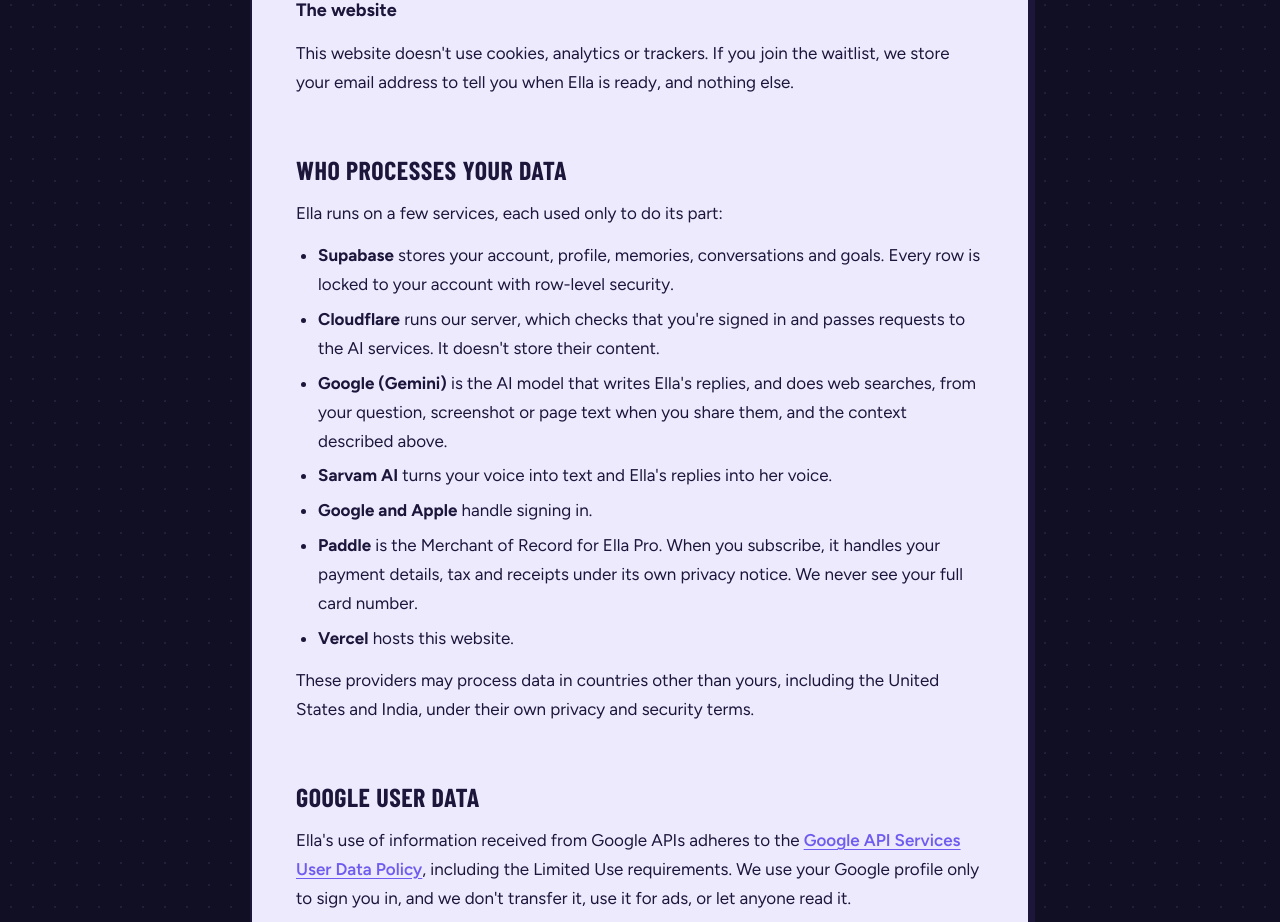
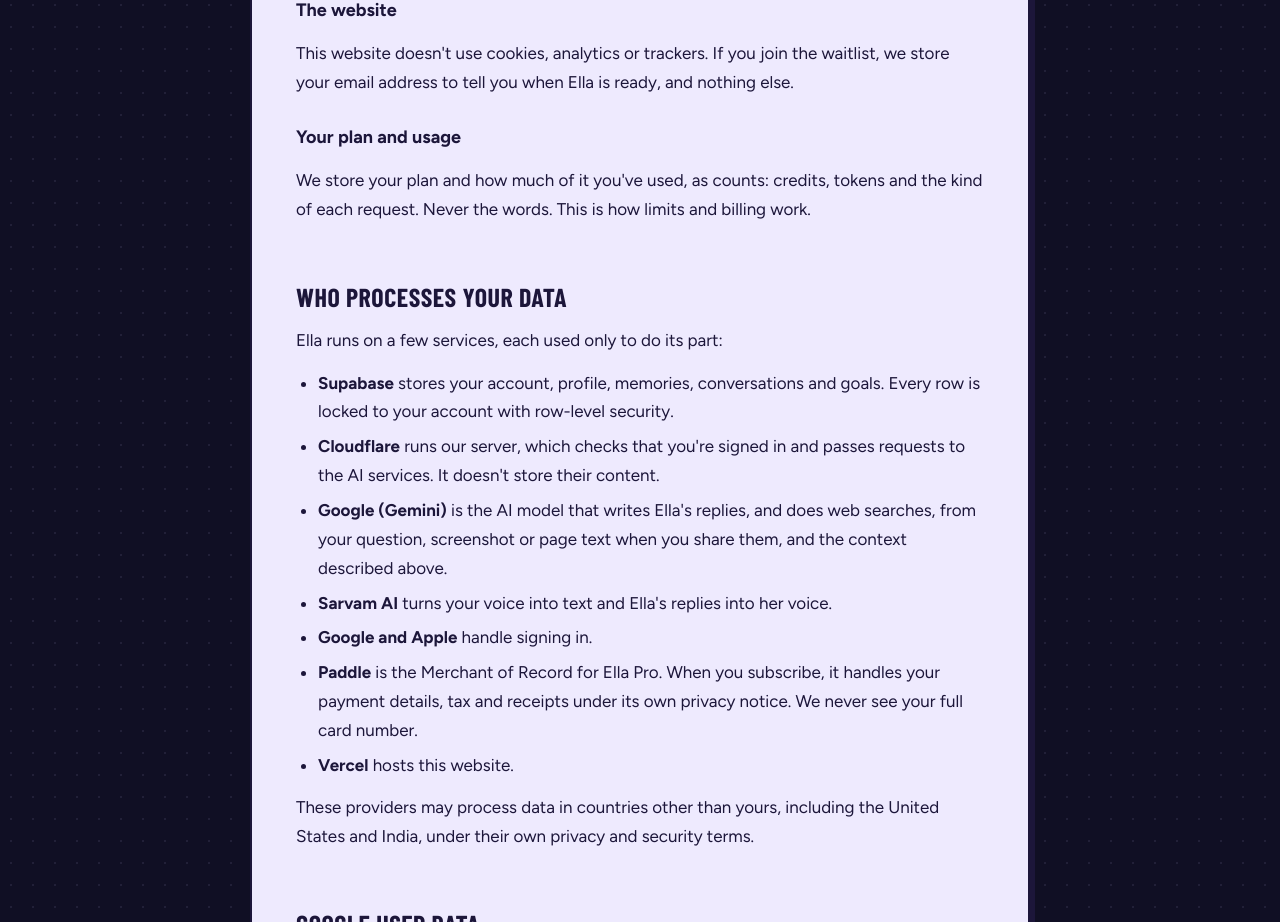
Before and after one commit to shubhamxcode/Ella-web, a Next.js app: page /privacy in a window 1280 px wide. Shown: the part 2580-3502 px from the top of the page. Built offline with nearby package versions, Linux system fonts and the light colour scheme.

Commit message:
Tell users what usage numbers Ella keeps

```diff
--- a/src/app/privacy/page.tsx
+++ b/src/app/privacy/page.tsx
@@ -106,6 +106,12 @@
         tell you when Ella is ready, and nothing else.
       </p>
 
+      <h3>Your plan and usage</h3>
+      <p>
+        We store your plan and how much of it you&apos;ve used, as counts: credits, tokens and the kind of each request. Never
+        the words. This is how limits and billing work.
+      </p>
+
       <h2>Who processes your data</h2>
       <p>Ella runs on a few services, each used only to do its part:</p>
       <ul>
```
